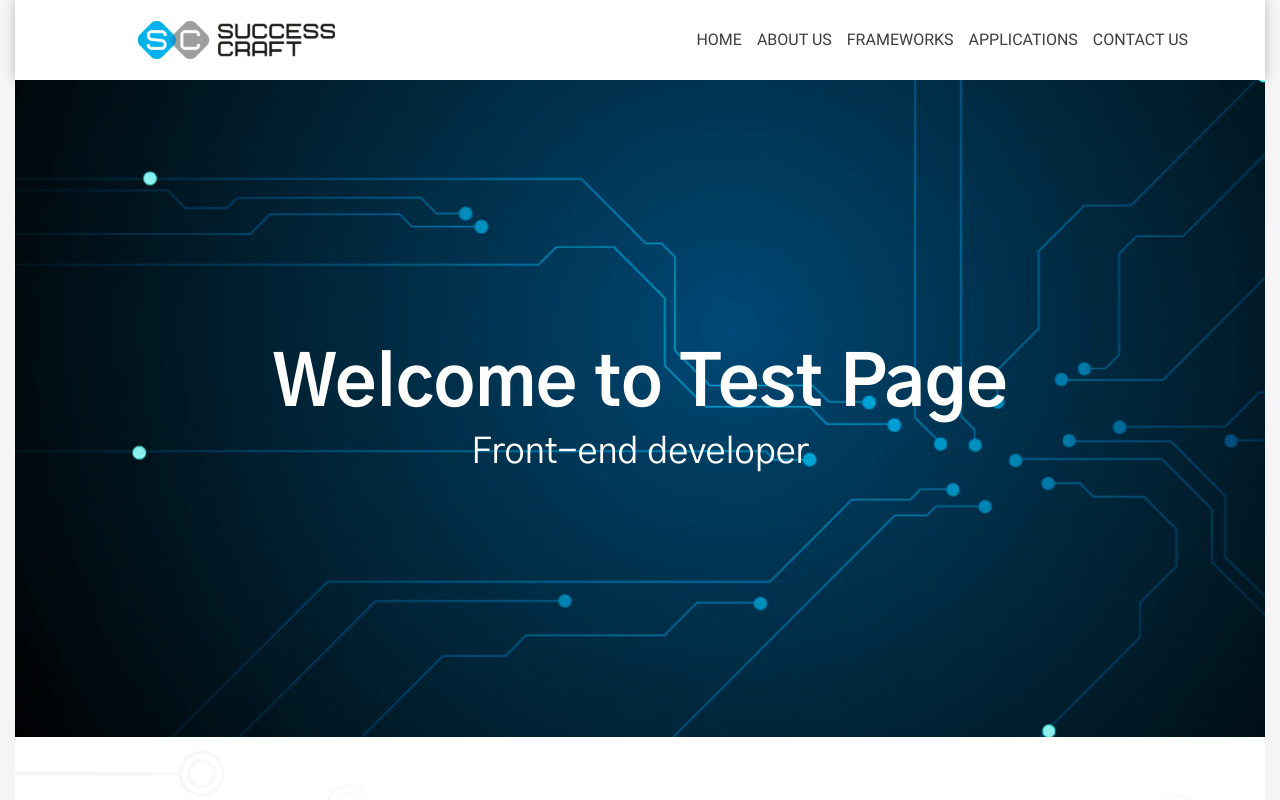
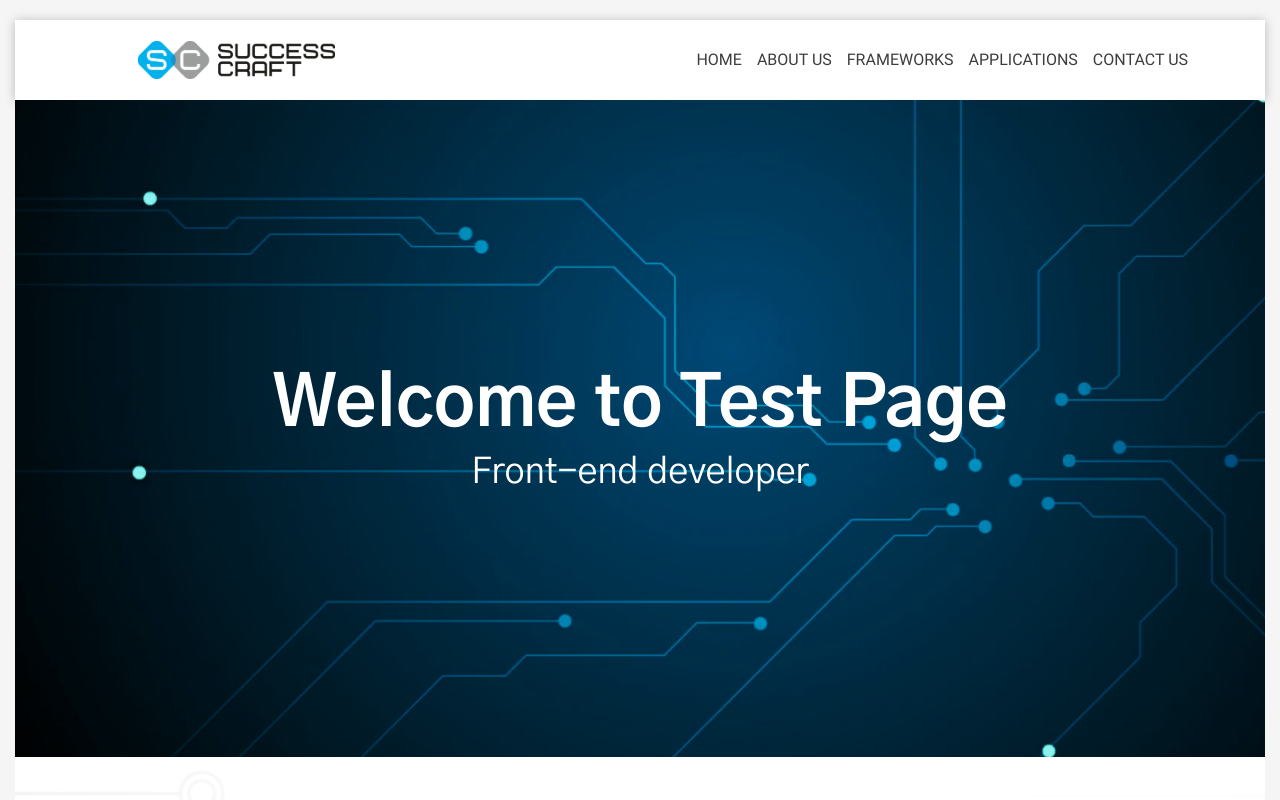
Before and after one commit to serg473/landing-page-vue, a Vue app: page / in a window 1280 px wide. Shown: the top 800 px of the page. Built offline with nearby package versions, Linux system fonts and the light colour scheme.

Commit message:
feat: add red border

```diff
--- a/src/assets/index.css
+++ b/src/assets/index.css
@@ -11,6 +11,7 @@ body {
 	font-weight: 400;
 	font-size: 16px;
 	background: #f5f5f5;
+	padding: 20px 0;
 }
 
 .container {
--- a/src/components/BaseInput.vue
+++ b/src/components/BaseInput.vue
@@ -22,6 +22,7 @@ const emit = defineEmits(['update:modelValue'])
 	<div class="feedback__form-item">
 		<label :for="name">{{ label }}</label>
 		<input
+			:class="{ 'error-border': errors.length > 0 }"
 			:value="modelValue"
 			:id="name"
 			:name="name"
@@ -58,6 +59,9 @@ const emit = defineEmits(['update:modelValue'])
 			color: #c4c4c4;
 		}
 	}
+	.error-border {
+		border: 1px solid red;
+	}
 }
 .error {
 	color: red;
```
